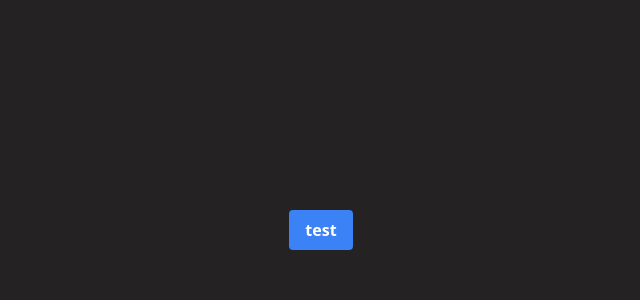
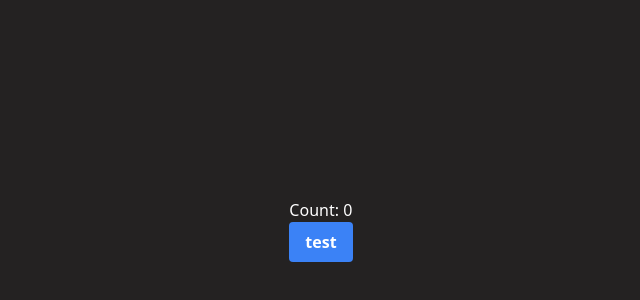
Before and after one commit to jmcc29/typescript-react-nextjs, a Next.js app: page / in a window 1280 px wide. Shown: the part 170-470 px from the top of the page, without its empty margins (319-959 px from the left). Built offline with nearby package versions, Linux system fonts and the light colour scheme.

Commit message:
Uso de setters

```diff
--- a/src/app/page.tsx
+++ b/src/app/page.tsx
@@ -1,19 +1,23 @@
 "use client"
-import React, {JSX} from "react"
+import React, {JSX, use, useState, Dispatch} from "react"
 type ButtonProps = {
+  setCount: Dispatch<React.SetStateAction<number>>
   //onClick: (text: string) => void;
   //children: JSX.Element | JSX.Element[] | string;
 }
-function Button({}: ButtonProps) {
-  return <button /*onClick={() => onClick("Hello World")}*/>test</button>
+function Button({setCount}: ButtonProps) {
+  return <button onClick={() => setCount(10)}
+  /*onClick={() => onClick("Hello World")}*/>test</button>
 }
 //const Button = ({ text }: ButtonProps) => (<button>{text}</button>)
 //const Button: React.FC<ButtonProps> = ({ text, subtitle }) => (<button>{text}</button>)
 
 function Page() {
+  const [count, setCount] = useState(0)
   return (
     <div>
-      <Button/>
+      <h1>Count: {count}</h1>
+      <Button setCount={setCount}/>
     </div>
   )
 }
```
